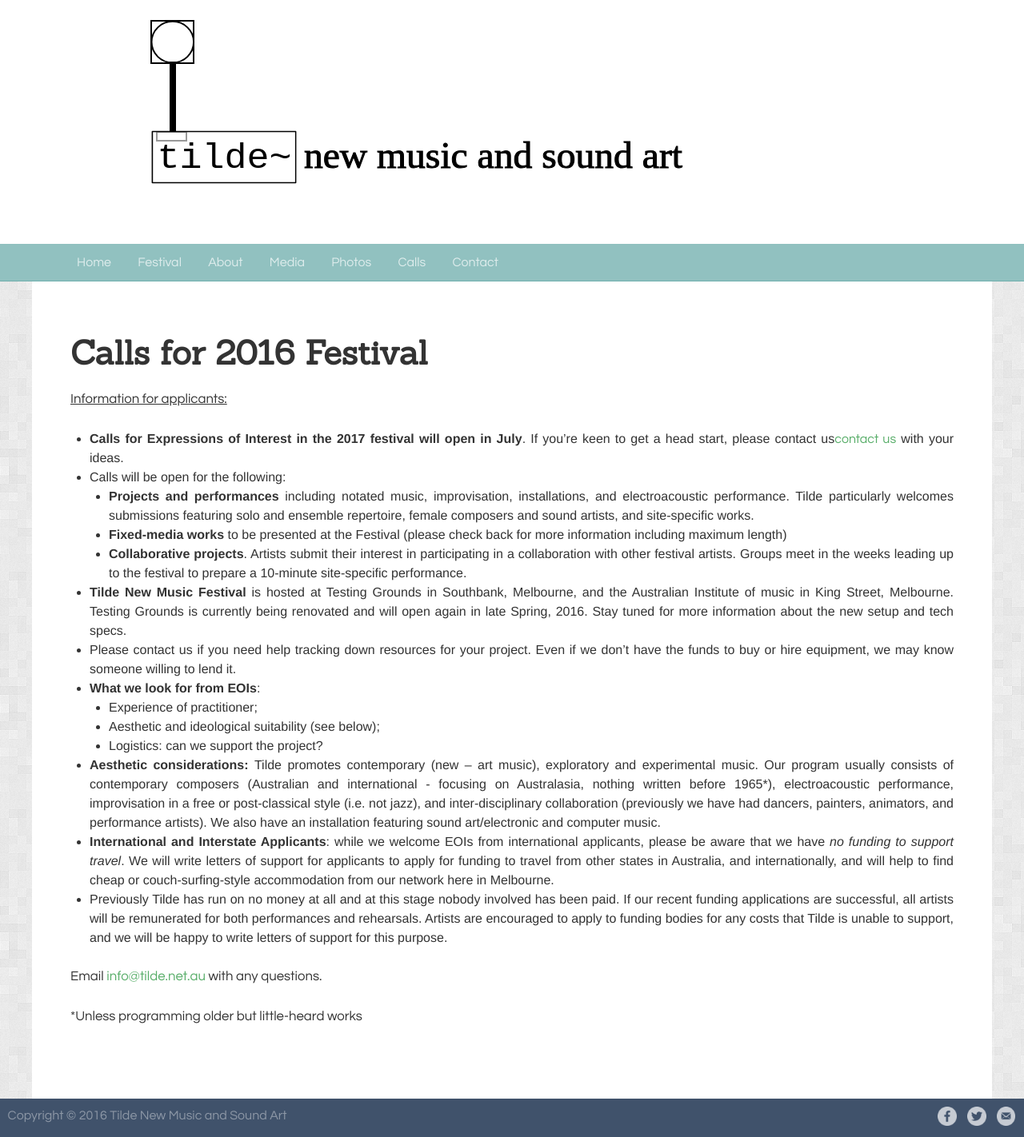
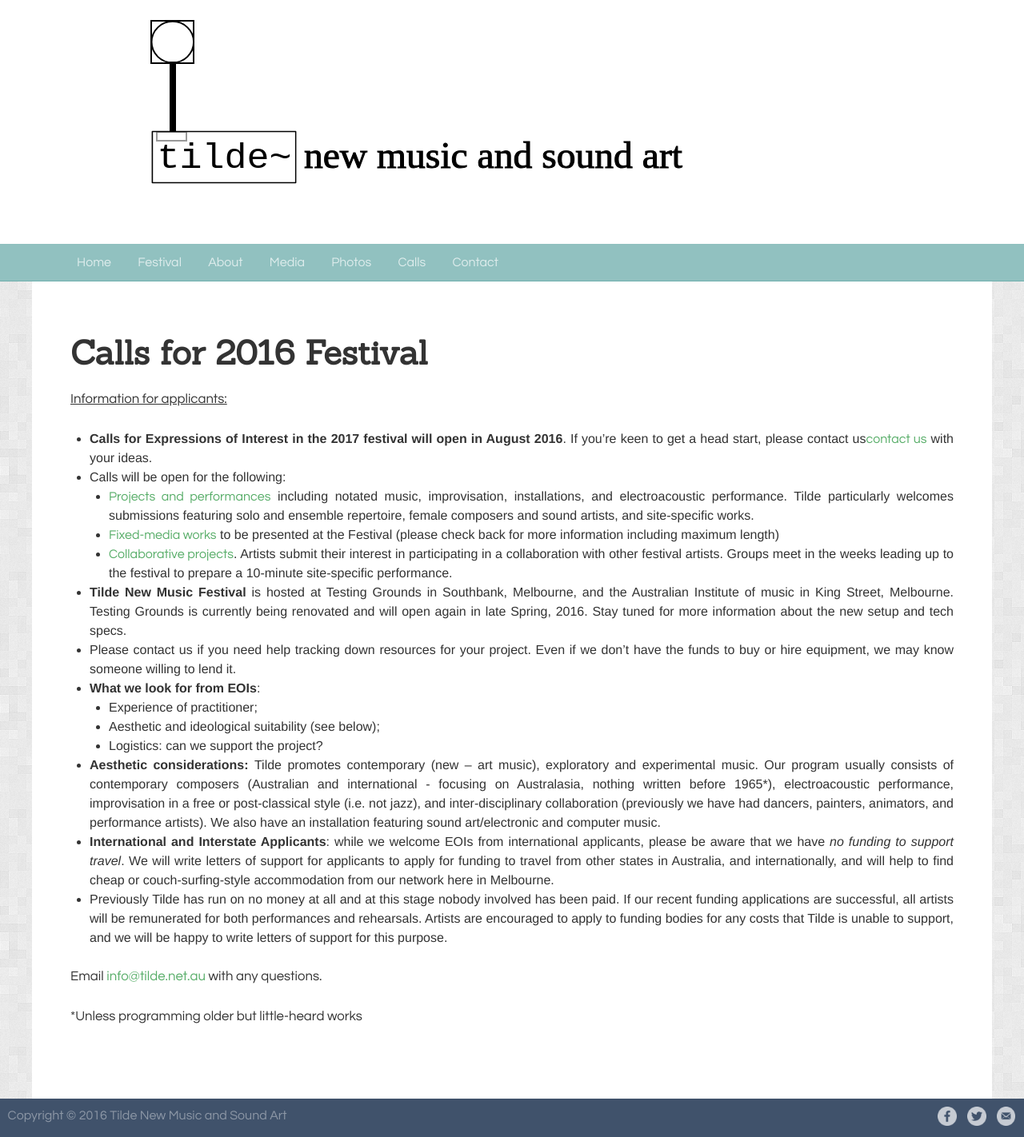
Before and after one commit to unclewalter/tilde-festival-website, a Jekyll site: the page built from pages/calls.md, in a window 1280 px wide. Shown: the whole page at 80% size. Built offline with Jekyll 4.4.1, drawn with Linux system fonts in a browser that asks for light colours.

Commit message:
Adding links to calls page. TODO: Populate collab EOI and instructions for Fixed Media form.

```diff
--- a/pages/calls.md
+++ b/pages/calls.md
@@ -8,11 +8,11 @@
 <span style="text-decoration: underline;">Information for applicants:</span>
 
 
-*   **Calls for Expressions of Interest in the 2017 festival will open in July**. If you're keen to get a head start, please contact us[contact us](http://www.tilde.net.au/contact/) with your ideas.
+*   **Calls for Expressions of Interest in the 2017 festival will open in August 2016**. If you're keen to get a head start, please contact us[contact us](http://www.tilde.net.au/contact/) with your ideas.
 *   Calls will be open for the following:
-    *   **Projects and performances** including notated music, improvisation, installations, and electroacoustic performance. Tilde particularly welcomes submissions featuring solo and ensemble repertoire, female composers and sound artists, and site-specific works.
-    *   **Fixed-media works** to be presented at the Festival (please check back for more information including maximum length)
-    *   **Collaborative projects**. Artists submit their interest in participating in a collaboration with other festival artists. Groups meet in the weeks leading up to the festival to prepare a 10-minute site-specific performance.
+    *   [Projects and performances](/eoi-projects/) including notated music, improvisation, installations, and electroacoustic performance. Tilde particularly welcomes submissions featuring solo and ensemble repertoire, female composers and sound artists, and site-specific works.
+    *   [Fixed-media works](/fixed-media) to be presented at the Festival (please check back for more information including maximum length)
+    *   [Collaborative projects](eoi-collab). Artists submit their interest in participating in a collaboration with other festival artists. Groups meet in the weeks leading up to the festival to prepare a 10-minute site-specific performance.
 *   **Tilde New Music Festival** is hosted at Testing Grounds in Southbank, Melbourne, and the Australian Institute of music in King Street, Melbourne. Testing Grounds is currently being renovated and will open again in late Spring, 2016. Stay tuned for more information about the new setup and tech specs.
 *   Please contact us if you need help tracking down resources for your project. Even if we don't have the funds to buy or hire equipment, we may know someone willing to lend it.
 *   **What we look for from EOIs**:
```
Also changed, not shown: pages/festival.html (line endings or trailing spaces).
